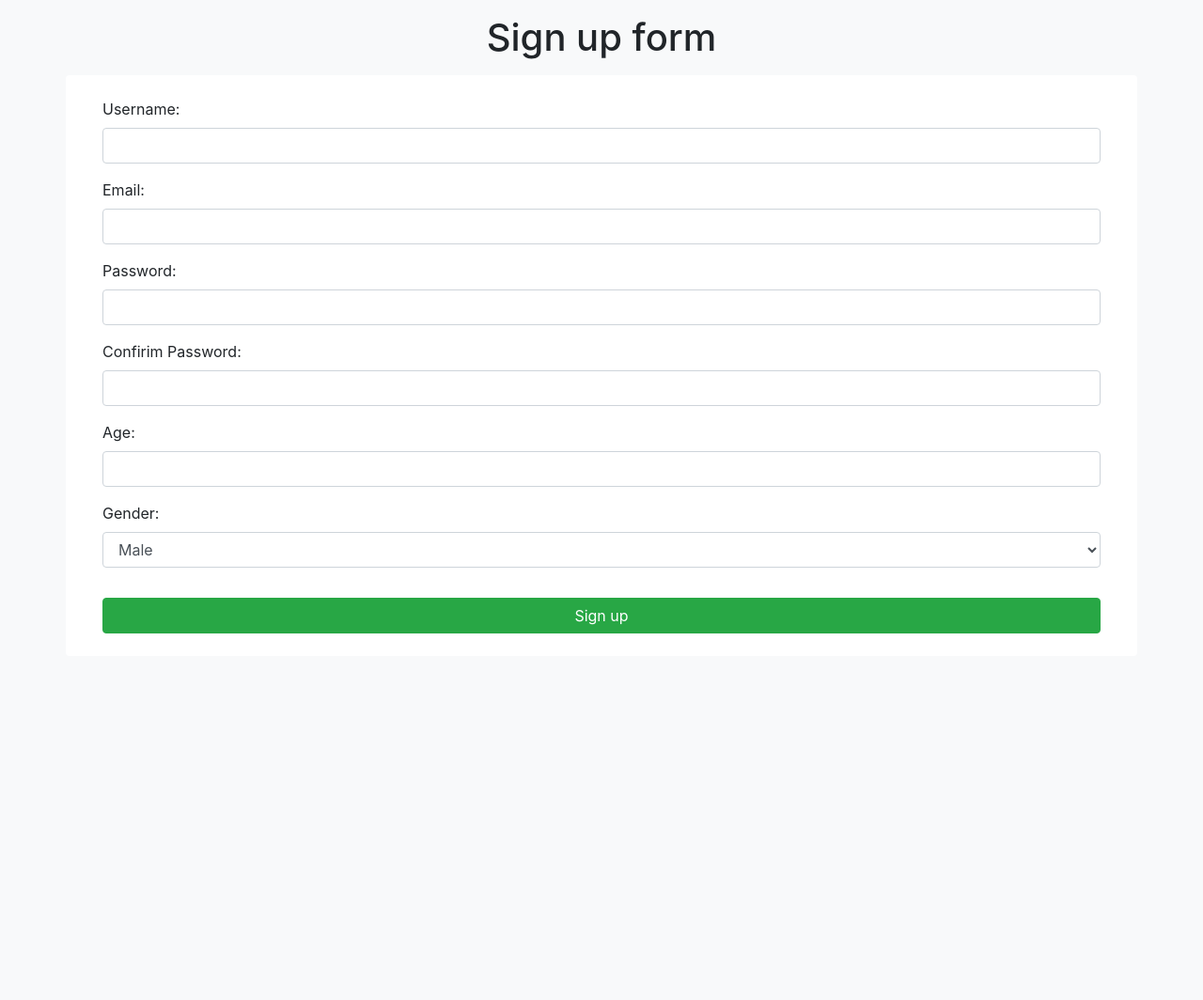
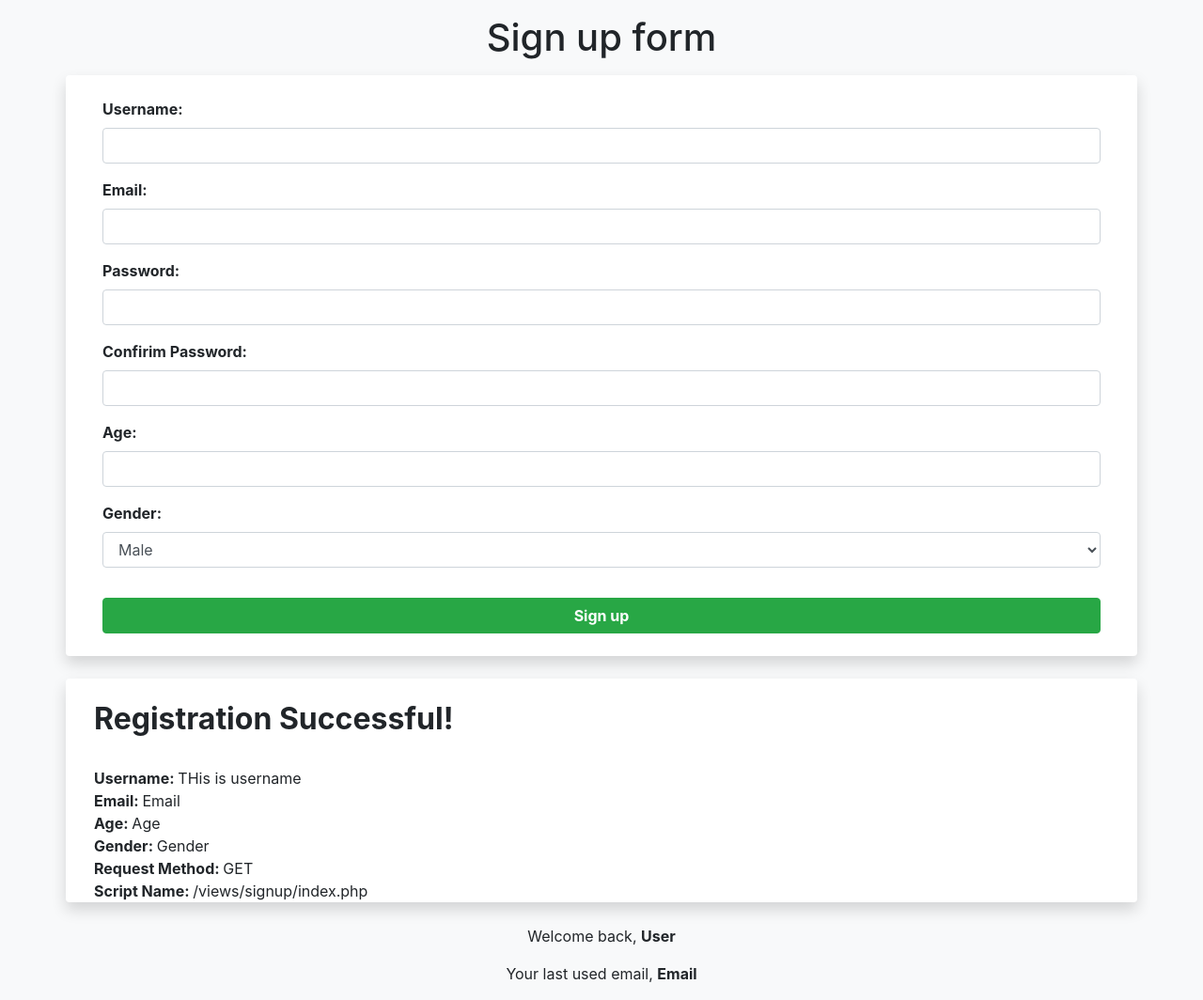
Before and after one commit to camachoRamel/Sign-up-form-using-PHP-Superglobals, a PHP site: page /views/signup/index.php in a window 1280 px wide. Shown: the whole page at 94% size. Before the commit the page ends 674 px from the top, so only its background shows below. Run offline with PHP 8.4, Linux system fonts and the light colour scheme.

Commit message:
added all other templates needed

```diff
--- a/views/signup/index.php
+++ b/views/signup/index.php
@@ -25,47 +25,70 @@ if($_SERVER['REQUEST_METHOD'] == "POST" && isset($_POST['submit'])){
 
     <div class="container mt-3"><h1 class="text-center">Sign up form</h1></div>
 
-    <div class="container rounded bg-white">
+    <div class="container mb-4 rounded bg-white shadow">
         <div class="justify-content-center p-4 mt-3">
 
        <form action="" method="POST">
-            <!-- <div class="container "> -->
                 <div class="form-group has-validation">
-                    <label for="username">Username:</label>
-                    <input class="form-control" type="text" name="username" id="username" required>
+                    <label class="font-weight-bold" for="username">Username:</label>
+                    <input class="form-control" type="text" name="username" required>
                     <!-- <div class="d-inline text-danger">Username can't be empty.</div> -->
                 </div>
                 <div class="form-group">
-                    <label for="email">Email:</label>
+                    <label class="font-weight-bold" for="email">Email:</label>
                     <input class="form-control" type="email" name="email" required>
                 </div>
                 <div class="form-group">
-                    <label for="password">Password:</label>
+                    <label class="font-weight-bold" for="password">Password:</label>
                     <input class="form-control" type="password" name="password" required>
                 </div>
                 <div class="form-group">
-                    <label for="confirm-password">Confirim Password:</label>
+                    <label class="font-weight-bold" for="confirm-password">Confirim Password:</label>
                     <input class="form-control" type="password" name="confirm-password" required>
                 </div>
                 <div class="form-group">
-                    <label for="age">Age:</label>
+                    <label class="font-weight-bold" for="age">Age:</label>
                     <input class="form-control" type="number" name="age" required>
                 </div>
                 <div class="form-group">
-                    <label for="gender">Gender:</label>
+                    <label class="font-weight-bold" for="gender">Gender:</label>
                     <select class="form-control" name="gender" required>
                         <option value="male">Male</option>
                         <option value="female">Female</option>
                     </select>
                 </div>
                 <div class="text-center w-100">
-                <button class="btn btn-success mt-3 w-100" type="submit" name="submit" value="submit">Sign up</button>
-                <!-- </div> -->
+                <button class="btn btn-success font-weight-bold mt-3 w-100" type="submit" name="submit" value="submit">Sign up</button>
             </div>
        </form>
         </div>
     </div>
 
 
+    <!-- REGISTRATION SUCCESSFUL -->
+    <div class="container rounded bg-white shadow mb-4">
+        <div class="container"><h2 class="font-weight-bold py-4">Registration Successful!</h2></div>
+
+        <div class="container">
+            <span class="d-block font-weight-bold">Username: <p class="d-inline font-weight-normal">THis is username</p></span>
+            <span class="d-block font-weight-bold">Email: <p class="d-inline font-weight-normal">Email</p></span>
+            <span class="d-block font-weight-bold">Age: <p class="d-inline font-weight-normal">Age</p></span>
+            <span class="d-block font-weight-bold">Gender: <p class="d-inline font-weight-normal">Gender</p></span>
+            <span class="d-block font-weight-bold">Request Method: <p class="d-inline font-weight-normal"><?= $_SERVER['REQUEST_METHOD'] ?></p></span>
+            <span class="d-block font-weight-bold">Script Name: <p class="d-inline font-weight-normal"><?= $_SERVER['PHP_SELF'] ?></p></span>
+        </div>
+
+    </div>
+
+    <!-- WELCOME USER -->
+    <div class="container mb-3">
+        <p class="text-center">Welcome back, <span class="d-inline font-weight-bold">User</span></p>
+    </div>
+
+    <!-- LAST USED EMAIL -->
+    <div class="container mb-3">
+        <p class="text-center">Your last used email, <span class="d-inline font-weight-bold">Email</span></p>
+    </div>
+
 </body>
 </html>
```
